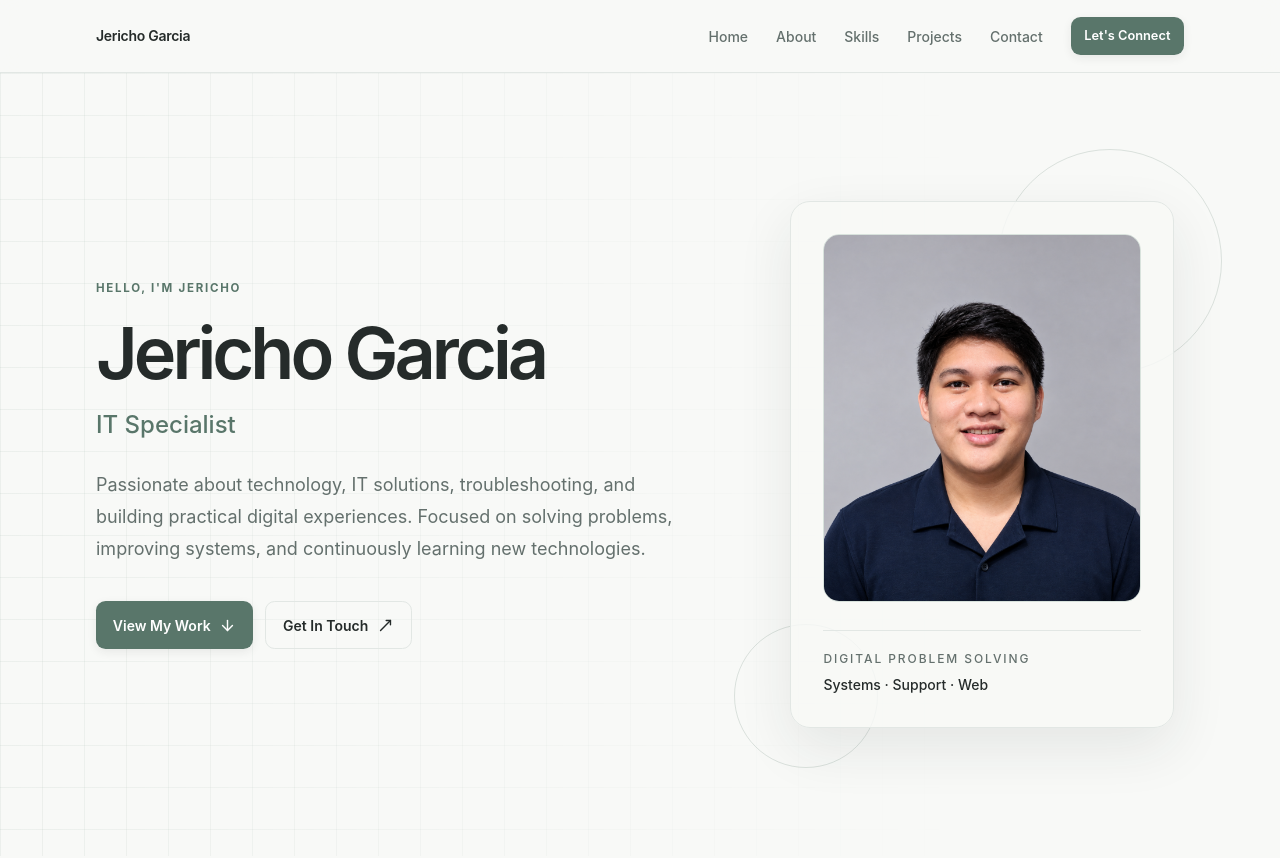
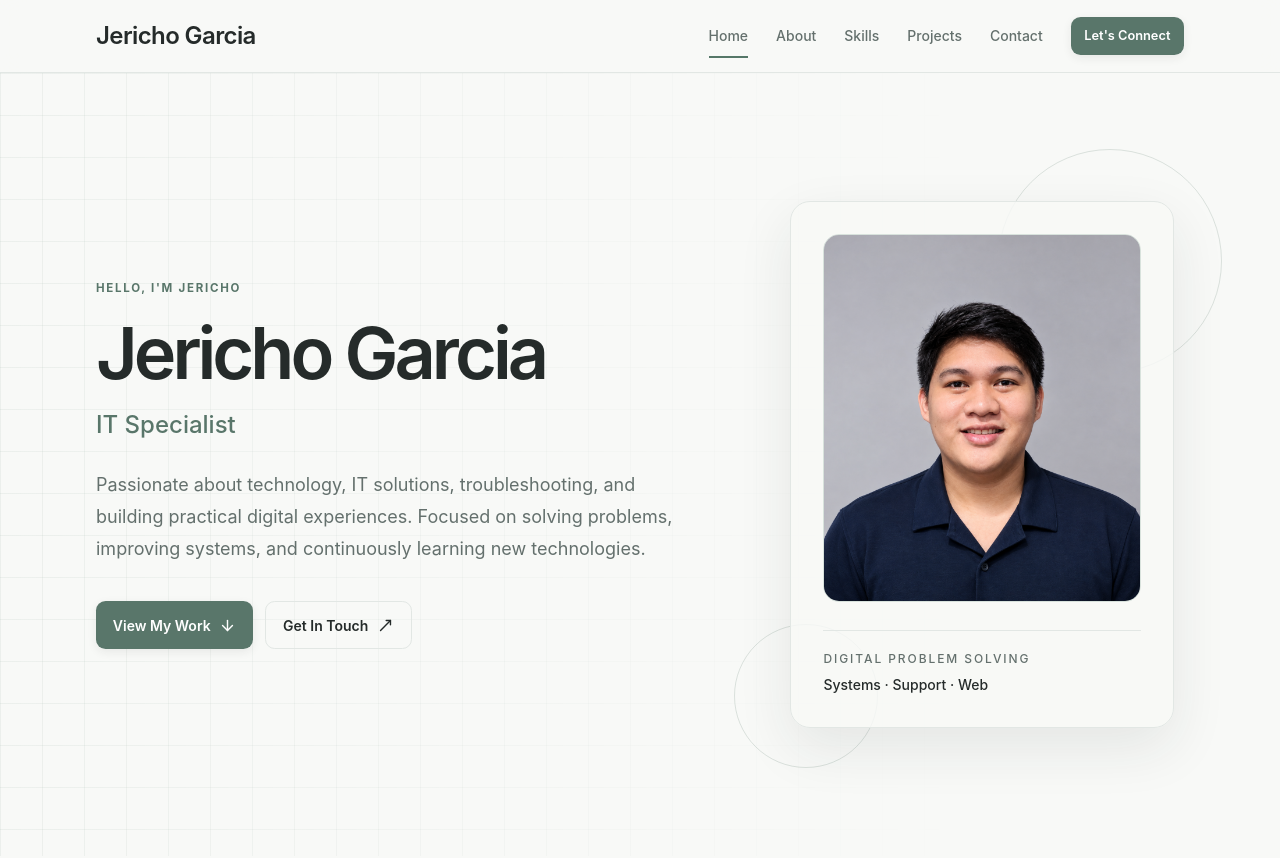
Before and after one commit to jerichoGarcia/my-portfolio, a Next.js app: page / in a window 1280 px wide. Shown: the top 858 px of the page. Built offline with nearby package versions, Linux system fonts and the light colour scheme.

Commit message:
Improve navbar hover effects and brand typography

```diff
--- a/app/components/navigation.tsx
+++ b/app/components/navigation.tsx
@@ -1,10 +1,38 @@
 "use client";
 
 import { Menu, X } from "lucide-react";
-import { useState } from "react";
+import { useEffect, useState } from "react";
 import { navigation, portfolio } from "../data/portfolio";
 
 export function Navigation() {
   const [isOpen, setIsOpen] = useState(false);
-  return <header className="sticky top-0 z-50 border-b border-[var(--border)] bg-[color:var(--background)]/90 backdrop-blur-md"><nav className="mx-auto flex h-18 max-w-6xl items-center justify-between px-5 sm:px-8" aria-label="Primary navigation"><a href="#home" className="text-sm font-semibold tracking-[-0.02em] text-[var(--ink)]">{portfolio.name}</a><div className="hidden items-center gap-7 md:flex">{navigation.map((item) => <a key={item.href} className="nav-link" href={item.href}>{item.label}</a>)}<a href="#contact" className="button button-small">Let&apos;s Connect</a></div><button type="button" className="inline-flex rounded-lg p-2 text-[var(--ink)] outline-offset-4 md:hidden" aria-label={isOpen ? "Close navigation menu" : "Open navigation menu"} aria-expanded={isOpen} onClick={() => setIsOpen((open) => !open)}>{isOpen ? <X size={21} aria-hidden="true" /> : <Menu size={21} aria-hidden="true" />}</button></nav>{isOpen && <div className="border-t border-[var(--border)] bg-[var(--background)] px-5 pb-5 pt-3 md:hidden"><div className="mx-auto grid max-w-6xl gap-1">{navigation.map((item) => <a key={item.href} className="rounded-lg px-3 py-2.5 text-sm font-medium text-[var(--muted)] transition-colors hover:bg-[var(--surface)] hover:text-[var(--ink)]" href={item.href} onClick={() => setIsOpen(false)}>{item.label}</a>)}<a href="#contact" className="button mt-2 justify-center" onClick={() => setIsOpen(false)}>Let&apos;s Connect</a></div></div>}</header>;
+  const [activeSection, setActiveSection] = useState("#home");
+
+  useEffect(() => {
+    const sections = navigation
+      .map(({ href }) => document.querySelector(href))
+      .filter((section): section is HTMLElement => section instanceof HTMLElement);
+    const observer = new IntersectionObserver(
+      (entries) => {
+        const visible = entries.find((entry) => entry.isIntersecting);
+        if (visible) setActiveSection(`#${visible.target.id}`);
+      },
+      { rootMargin: "-30% 0px -55% 0px", threshold: 0 },
+    );
+
+    sections.forEach((section) => observer.observe(section));
+    return () => observer.disconnect();
+  }, []);
+
+  const handleNavigation = (href: string) => {
+    setActiveSection(href);
+    setIsOpen(false);
+  };
+
+  const renderNavigationLinks = (mobile = false) => navigation.map((item) => {
+    const isActive = activeSection === item.href;
+    return <a key={item.href} className={`group relative inline-flex text-sm font-medium text-[var(--muted)] transition-colors duration-300 hover:text-[#557768] focus-visible:text-[#557768] ${isActive ? "text-[#557768]" : ""} ${mobile ? "rounded-lg px-3 py-2.5 hover:bg-[var(--surface)]" : "py-2"}`} href={item.href} aria-current={isActive ? "page" : undefined} onClick={() => handleNavigation(item.href)}>{item.label}<span aria-hidden="true" className={`pointer-events-none absolute left-0 h-0.5 w-full origin-left bg-[#557768] transition-transform duration-300 ease-out ${mobile ? "bottom-1.5 left-3 w-[calc(100%_-_1.5rem)]" : "-bottom-1"} ${isActive ? "scale-x-100" : "scale-x-0 group-hover:scale-x-100 group-focus-visible:scale-x-100"}`} /></a>;
+  });
+
+  return <header className="sticky top-0 z-50 border-b border-[var(--border)] bg-[color:var(--background)]/90 backdrop-blur-md"><nav className="mx-auto flex h-18 max-w-6xl items-center justify-between px-5 sm:px-8" aria-label="Primary navigation"><a href="#home" className="text-xl font-semibold tracking-[-0.025em] text-[var(--ink)] transition-colors duration-300 hover:text-[#557768] md:text-2xl" onClick={() => handleNavigation("#home")}>{portfolio.name}</a><div className="hidden items-center gap-7 md:flex">{renderNavigationLinks()}<a href="#contact" className="button button-small">Let&apos;s Connect</a></div><button type="button" className="inline-flex rounded-lg p-2 text-[var(--ink)] outline-offset-4 md:hidden" aria-label={isOpen ? "Close navigation menu" : "Open navigation menu"} aria-expanded={isOpen} onClick={() => setIsOpen((open) => !open)}>{isOpen ? <X size={21} aria-hidden="true" /> : <Menu size={21} aria-hidden="true" />}</button></nav>{isOpen && <div className="border-t border-[var(--border)] bg-[var(--background)] px-5 pb-5 pt-3 md:hidden"><div className="mx-auto grid max-w-6xl gap-1">{renderNavigationLinks(true)}<a href="#contact" className="button mt-2 justify-center" onClick={() => handleNavigation("#contact")}>Let&apos;s Connect</a></div></div>}</header>;
 }
```
Also changed, not shown: app/globals.css.
